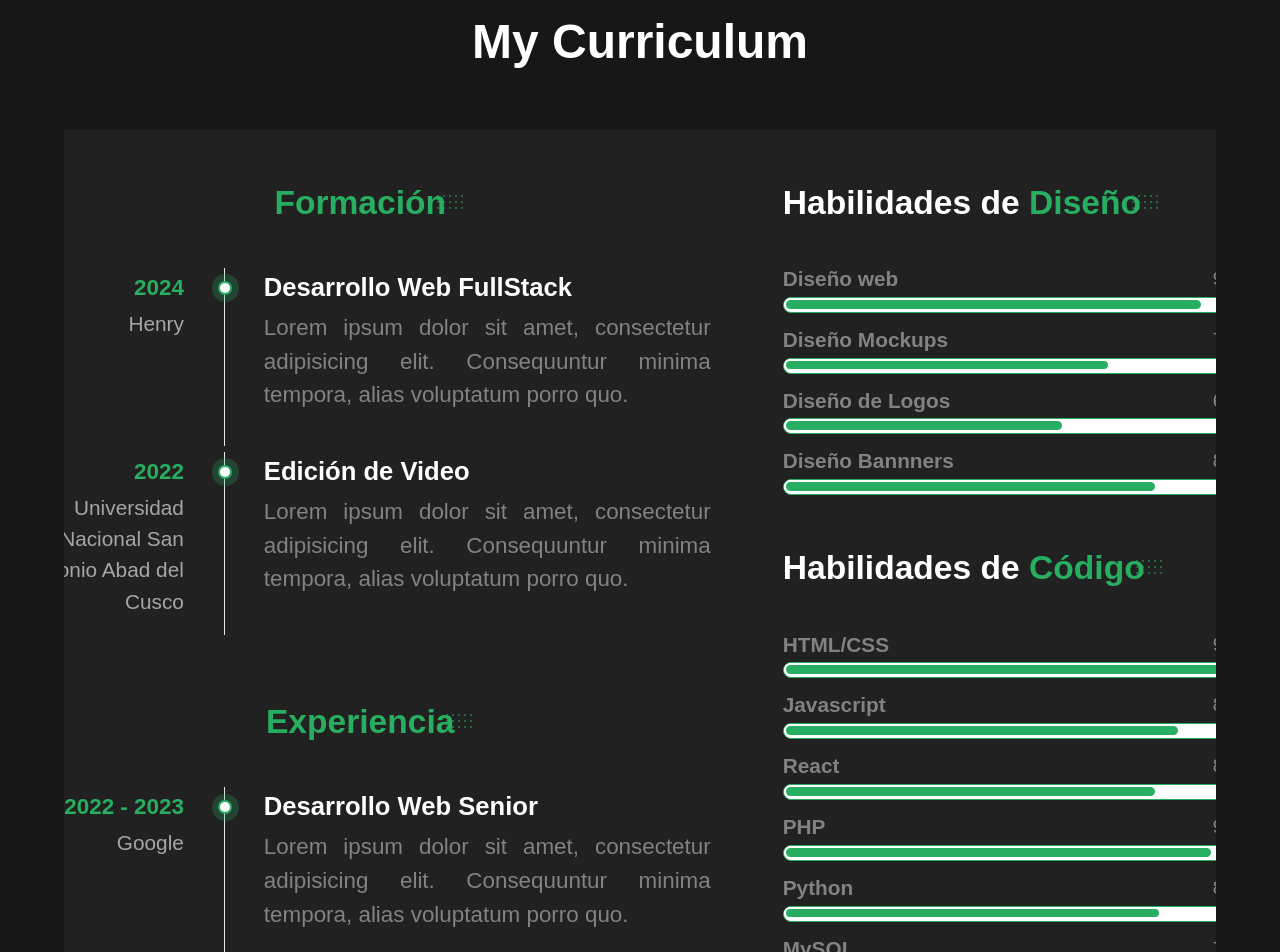
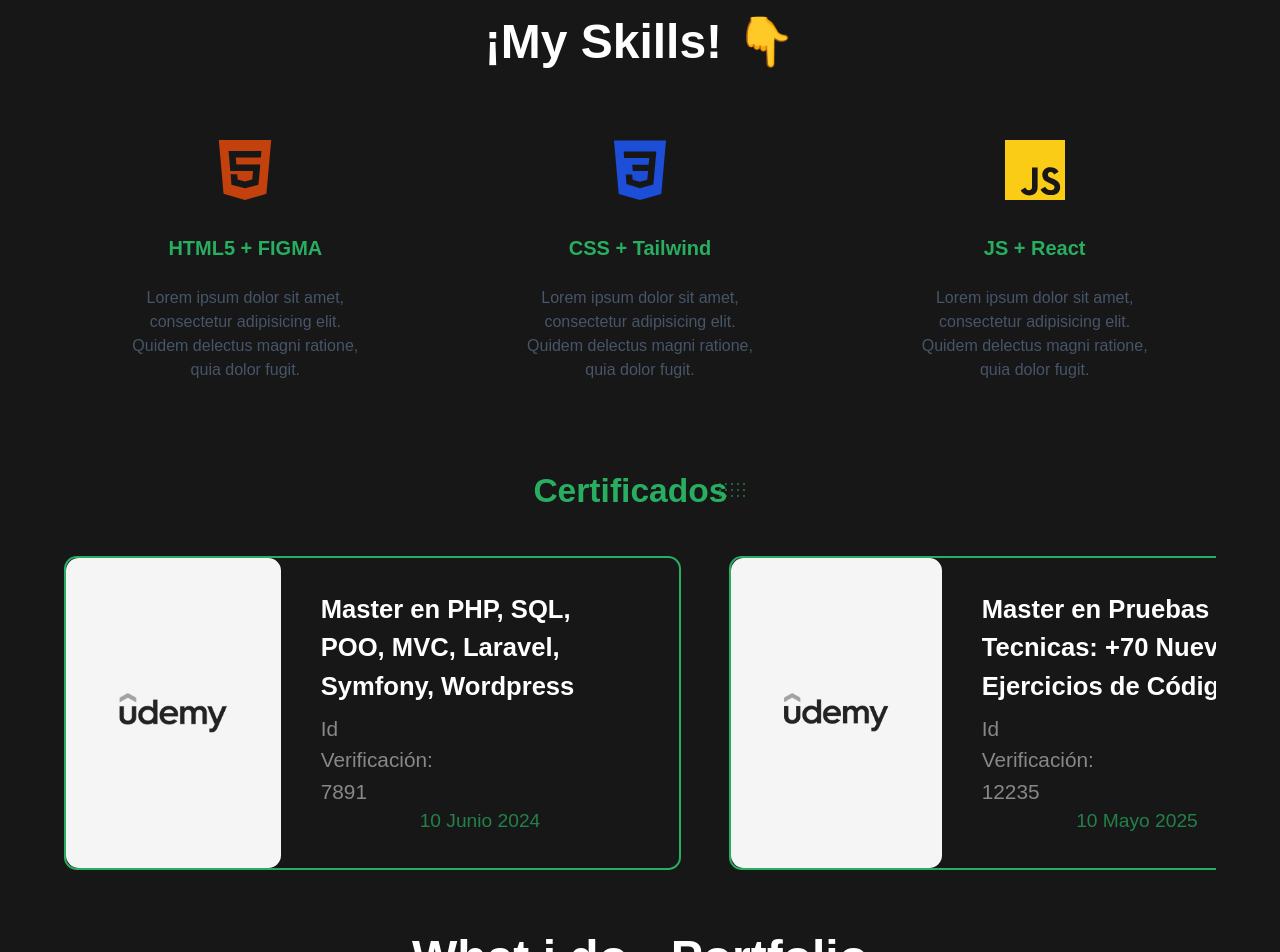
Before and after one commit to richrdPere/Portfolio-RMPCH, a React (Vite) app: page / in a window 1280 px wide. Shown: the part 1320-2272 px from the top of the page. Built offline with nearby package versions, Linux system fonts and the light colour scheme.

Commit message:
6to commit del PROYECTO desde DOLORESPETA

```diff
--- a/src/PortfolioApp.jsx
+++ b/src/PortfolioApp.jsx
@@ -16,10 +16,11 @@ import Footer from "./components/Footer";
 
 import About from "./components/About";
 import Portfolio from "./components/Portfolio";
-import Skills from "./components/Skills";
+import Skills from "./components/Skills/Skills";
 import ContactMe from "./components/ContactMe";
-import Curriculum from "./components/Curriculum";
+//import Curriculum from "./components/Curriculum";
 import Herosection from "./components/Herosection";
+import Certificates from "./components/CertificatesMe/Certificates";
 
 function PortfolioApp() {
   // UseRef (Para refernciar elementos dentro del Lading Page)
@@ -44,20 +45,27 @@ function PortfolioApp() {
   };
 
   // 3.- PARA SKILL
+  const certificateRef = useRef(null);
+
+  const scrollToCertificate = () => {
+    certificateRef.current.scrollIntoView({ behavior: "smooth" });
+  };
+
+  // 4.- PARA SKILL
   const skillRef = useRef(null);
 
   const scrollToSkill = () => {
     skillRef.current.scrollIntoView({ behavior: "smooth" });
   };
 
-  // 4.- PARA PORTFOLIO
+  // 5.- PARA PORTFOLIO
   const portfolioRef = useRef(null);
 
   const scrollToPortfolio = () => {
     portfolioRef.current.scrollIntoView({ behavior: "smooth" });
   };
 
-  // 5.- PARA CONTACTO
+  // 6.- PARA CONTACTO
   const contactMeRef = useRef(null);
 
   const scrollToContact = () => {
@@ -73,25 +81,29 @@ function PortfolioApp() {
         scrollToContact={scrollToContact}
         scrollToSkill={scrollToSkill}
         scrollToHeroSection={scrollToHeroSection}
+        scrollToCertificate={scrollToCertificate}
         ref={heroSectionRef}
       />
 
-      <Herosection ref={heroSectionRef}/>
+      <Herosection ref={heroSectionRef} />
 
       <main>
         {/* 1.- About Me */}
         <About ref={aboutMeRef} />
 
         {/* 2.- Curriculum */}
-        <Curriculum ref={curriculumMeRef} />
+        {/* <Curriculum ref={curriculumMeRef} /> */}
 
         {/* 3.- Skills */}
-        {/* <Skills ref={skillRef} /> */}
+        <Skills ref={skillRef} />
 
-        {/* 4.- What i do */}
-        <Portfolio ref={portfolioRef}/>
+        {/* 4.- Certificates */}
+        <Certificates ref={certificateRef} />
 
-        {/* 5.- Contact me */}
+        {/* 5.- What i do */}
+        <Portfolio ref={portfolioRef} />
+
+        {/* 6.- Contact me */}
         <ContactMe ref={contactMeRef} />
       </main>
 
--- a/src/components/Curriculum/CertificateImage.jsx
+++ b/src/components/CertificatesMe/CertificateImage.jsx
@@ -4,7 +4,7 @@ import React from "react";
 // eslint-disable-next-line react/prop-types
 const CertificateImage = ({ onClose }) => {
   return (
-    <div className=" p-4 w-full max-w-7xl max-h-full">
+    <div className="p-4 w-full max-w-5xl max-h-full">
       {/* Modal content */}
       <div className="relative bg-white rounded-lg shadow dark:bg-gray-700">
         {/* Modal header */}
@@ -39,7 +39,7 @@ const CertificateImage = ({ onClose }) => {
         </div>
 
         {/* Modal body */}
-        <div className="flex items-center justify-center p-4 md:p-5 space-y-4 ">
+        <div className="flex items-center justify-center p-4 md:p-5 space-y-4 w-fit">
           <img className="h-auto w-10/12 rounded-lg" src="img/certificados/Certificado-Web_Scrapping.jpg" alt="Certificate - Web Scrapping"/>
         </div>
 
--- a/src/components/Curriculum/Certificates.jsx
+++ b/src/components/CertificatesMe/Certificates.jsx
@@ -1,11 +1,14 @@
 // eslint-disable-next-line no-unused-vars
 import React, { useState } from "react";
+
+// CSS
+import '../../css/certificates.css'
 
 // Components (Componentes)
 import Modal from "../Modal/Modal";
 import CertificateImage from "./CertificateImage";
 
-const Certificates = () => {
+const Certificates = React.forwardRef((props, ref) => {
   // Modal
   const [showModal, setShowModal] = useState(false);
 
@@ -18,7 +21,7 @@ const Certificates = () => {
   };
 
   return (
-    <div className="resume__certificates">
+    <section className="resume__certificates" ref={ref}>
       <section className="text-center">
         <header className="resume__subheader mt-5">
           <h2 className="resume_subtitle ">
@@ -52,10 +55,10 @@ const Certificates = () => {
           </article>
 
           {showModal && (
-              <Modal>
-                <CertificateImage onClose={handleCloseModal} />
-              </Modal>
-            )}
+            <Modal>
+              <CertificateImage onClose={handleCloseModal} />
+            </Modal>
+          )}
 
           {/* 2do Certificado */}
           <article className="certificates__certificate">
@@ -79,8 +82,8 @@ const Certificates = () => {
           </article>
         </section>
       </section>
-    </div>
+    </section>
   );
-};
+});
 
 export default Certificates;
--- a/src/components/Curriculum.jsx
+++ b/src/components/Curriculum/Curriculum.jsx
@@ -5,9 +5,11 @@ import React from "react";
 import "../css/curriculum.css";
 
 // Components (Componentes)
-import Certificates from "./Curriculum/Certificates";
-import Skills from "./Curriculum/Skills";
-import Training from "./Curriculum/Training";
+import Certificates from "../CertificatesMe/Certificates";
+// import Skills from "./Curriculum/Skills";
+// import Training from "./Curriculum/Training";
+
+
 
 const Curriculum = React.forwardRef((props, ref) => {
   return (
@@ -16,19 +18,18 @@ const Curriculum = React.forwardRef((props, ref) => {
 
       <div className="bg-card-color py-12 px-8 text-left text-gray-color grid grid-cols-[repeat(auto-fit,minmax(170px,1fr))] gap-12 place-items-center">
         <section className="content__page content__resume">
+          {/* HABILIDADES Y EXPERIENCIA */}
+          {/* <div className="w-full flex flex-row">
 
-          {/* HABILIDADES Y EXPERIENCIA */}
-          <div className="w-full flex flex-row">
-            {/* Lado Izquierdo */}
             <Training/>
 
-            {/* Lado Derecho */}
             <Skills/>
-          </div>
+          </div> */}
+
+
 
           {/* CERTIFICADOS */}
-          <Certificates/>
-
+          {/* <Certificates /> */}
         </section>
       </div>
     </section>
--- /dev/null
+++ b/src/components/Skills/Skills.jsx
@@ -0,0 +1,91 @@
+import React from "react";
+
+// eslint-disable-next-line react/display-name
+const Skills = React.forwardRef((props, ref) => {
+  return (
+    <section className="py-16 text-center" ref={ref}>
+      <h2 className="text-4xl mb-16 md:text-5xl">¡My Skills! 👇</h2>
+
+      {/* <div className="bg-card-color py-12 px-8 text-gray-color grid grid-cols-[repeat(auto-fit,minmax(170px,1fr))] gap-12 place-items-center">
+        <article className="space-y-4">
+          <p className="text-5xl font-bold ">50%</p>
+
+          <h3 className="text-green-color text-2xl">HTML</h3>
+        </article>
+
+        <article className="space-y-4">
+          <p className="text-5xl font-bold ">70%</p>
+
+          <h3 className="text-green-color text-2xl">CSS</h3>
+        </article>
+
+        <article className="space-y-4">
+          <p className="text-5xl font-bold ">60%</p>
+
+          <h3 className="text-green-color text-2xl">JS</h3>
+        </article>
+
+        <article className="space-y-4">
+          <p className="text-5xl font-bold ">90%</p>
+
+          <h3 className="text-green-color text-2xl">Tailwind</h3>
+        </article>
+      </div> */}
+
+      <div class="mt-12 grid gap-8 max-w-md mx-auto md:grid-flow-col md:max-w-none auto-cols-fr">
+        <article class="space-y-6">
+          <svg
+            xmlns="http://www.w3.org/2000/svg"
+            viewBox="0 0 24 24"
+            class="fill-orange-700 w-20 mx-auto"
+          >
+            <path d="M4.136 3.012h15.729l-1.431 16.15-6.451 1.826-6.414-1.826-1.433-16.15zm5.266 7.302-.173-2.035 7.533.002.173-1.963-9.87-.002.522 5.998h6.835l-.243 2.566-2.179.602-2.214-.605-.141-1.58H7.691l.247 3.123L12 17.506l4.028-1.08.558-6.111H9.402v-.001z"></path>
+          </svg>
+
+          <h3 class="text-green-color text-xl font-bold">HTML5 + FIGMA</h3>
+
+          <p class="w-2/3 text-slate-600 mx-auto">
+            Lorem ipsum dolor sit amet, consectetur adipisicing elit. Quidem
+            delectus magni ratione, quia dolor fugit.
+          </p>
+        </article>
+
+        <article class="space-y-6">
+          <svg
+            xmlns="http://www.w3.org/2000/svg"
+            viewBox="0 0 24 24"
+            class="fill-blue-700 w-20 mx-auto"
+          >
+            <path d="M4.192 3.143h15.615l-1.42 16.034-6.404 1.812-6.369-1.813L4.192 3.143zM16.9 6.424l-9.8-.002.158 1.949 7.529.002-.189 2.02H9.66l.179 1.913h4.597l-.272 2.62-2.164.598-2.197-.603-.141-1.569h-1.94l.216 2.867L12 17.484l3.995-1.137.905-9.923z"></path>
+          </svg>
+
+          <h3 class="text-green-color text-xl font-bold">CSS + Tailwind</h3>
+
+          <p class="w-2/3 text-slate-600 mx-auto">
+            Lorem ipsum dolor sit amet, consectetur adipisicing elit. Quidem
+            delectus magni ratione, quia dolor fugit.
+          </p>
+        </article>
+
+        <article class="space-y-6">
+          <svg
+            xmlns="http://www.w3.org/2000/svg"
+            viewBox="0 0 24 24"
+            class="fill-yellow-400 w-20 mx-auto"
+          >
+            <path d="M3 3h18v18H3V3zm16.525 13.707c-.131-.821-.666-1.511-2.252-2.155-.552-.259-1.165-.438-1.349-.854-.068-.248-.078-.382-.034-.529.113-.484.687-.629 1.137-.495.293.09.563.315.732.676.775-.507.775-.507 1.316-.844-.203-.314-.304-.451-.439-.586-.473-.528-1.103-.798-2.126-.775l-.528.067c-.507.124-.991.395-1.283.754-.855.968-.608 2.655.427 3.354 1.023.765 2.521.933 2.712 1.653.18.878-.652 1.159-1.475 1.058-.607-.136-.945-.439-1.316-1.002l-1.372.788c.157.359.337.517.607.832 1.305 1.316 4.568 1.249 5.153-.754.021-.067.18-.528.056-1.237l.034.049zm-6.737-5.434h-1.686c0 1.453-.007 2.898-.007 4.354 0 .924.047 1.772-.104 2.033-.247.517-.886.451-1.175.359-.297-.146-.448-.349-.623-.641-.047-.078-.082-.146-.095-.146l-1.368.844c.229.473.563.879.994 1.137.641.383 1.502.507 2.404.305.588-.17 1.095-.519 1.358-1.059.384-.697.302-1.553.299-2.509.008-1.541 0-3.083 0-4.635l.003-.042z"></path>
+          </svg>
+
+          <h3 class="text-green-color text-xl font-bold">JS + React</h3>
+
+          <p class="w-2/3 text-slate-600 mx-auto">
+            Lorem ipsum dolor sit amet, consectetur adipisicing elit. Quidem
+            delectus magni ratione, quia dolor fugit.
+          </p>
+        </article>
+      </div>
+    </section>
+  );
+});
+
+export default Skills;
--- /dev/null
+++ b/src/css/certificates.css
@@ -0,0 +1,54 @@
+.certificates__container {
+    display: flex;
+    flex-direction: row;
+    /* flex-wrap: wrap; */
+    gap: 3rem;
+  }
+  .certificates__certificate {
+    flex-basis: calc(50% - 3rem);
+    border: 2px solid var(--colorSecondary);
+    border-radius: 0.8rem;
+
+    display: flex;
+    flex-direction: row;
+
+    transition: all 300ms ease-in-out;
+
+    cursor: pointer;
+  }
+  .certificates__certificate:hover {
+    transform: translateY(-0.5rem);
+    box-shadow: 0 18px 24px -5px rgba(250, 248, 248, 0.15);
+  }
+  .certificate__logo {
+    width: 25rem;
+    height: 100%;
+    padding: 2.5rem;
+    background-color: var(--colorBackgroundCertificate);
+    border-radius: 0.8rem;
+
+    display: flex;
+    justify-content: center;
+    align-items: center;
+  }
+  .certificate__image {
+    width: 100%;
+  }
+  .certificate__content {
+    padding: 2rem 2.5rem;
+  }
+  .certificate__title {
+    font-size: 1.6rem;
+    margin-bottom: 0.5rem;
+  }
+  .certificate__id {
+    display: block;
+    max-width: 0.3rem;
+    font-size: 1.3rem;
+    color: var(--colorSubtitle);
+  }
+  .certificates__date {
+    font-size: 1.2rem;
+    color: var(--colorSecondary);
+    opacity: 0.7;
+  }
--- a/src/css/curriculum.css
+++ b/src/css/curriculum.css
@@ -173,57 +173,3 @@
   border-radius: 0.3rem;
   color: var(--colorPrincipal);
 }
-.certificates__container {
-  display: flex;
-  flex-direction: row;
-  /* flex-wrap: wrap; */
-  gap: 3rem;
-}
-.certificates__certificate {
-  flex-basis: calc(50% - 3rem);
-  border: 2px solid var(--colorSecondary);
-  border-radius: 0.8rem;
-
-  display: flex;
-  flex-direction: row;
-
-  transition: all 300ms ease-in-out;
-
-  cursor: pointer;
-}
-.certificates__certificate:hover {
-  transform: translateY(-0.5rem);
-  box-shadow: 0 18px 24px -5px rgba(250, 248, 248, 0.15);
-}
-.certificate__logo {
-  width: 25rem;
-  height: 100%;
-  padding: 2.5rem;
-  background-color: var(--colorBackgroundCertificate);
-  border-radius: 0.8rem;
-
-  display: flex;
-  justify-content: center;
-  align-items: center;
-}
-.certificate__image {
-  width: 100%;
-}
-.certificate__content {
-  padding: 2rem 2.5rem;
-}
-.certificate__title {
-  font-size: 1.6rem;
-  margin-bottom: 0.5rem;
-}
-.certificate__id {
-  display: block;
-  max-width: 0.3rem;
-  font-size: 1.3rem;
-  color: var(--colorSubtitle);
-}
-.certificates__date {
-  font-size: 1.2rem;
-  color: var(--colorSecondary);
-  opacity: 0.7;
-}
```
Also changed, not shown: src/components/Header.jsx (+19 -9 lines), src/components/Skills.jsx (deleted, +0 -38 lines), src/css/modal.css (+5 -7 lines).
